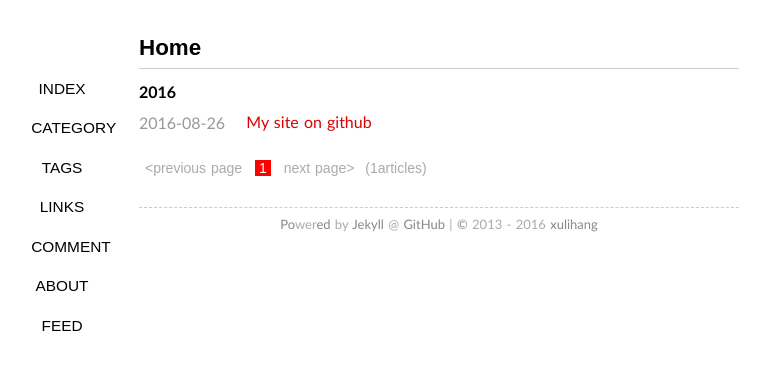
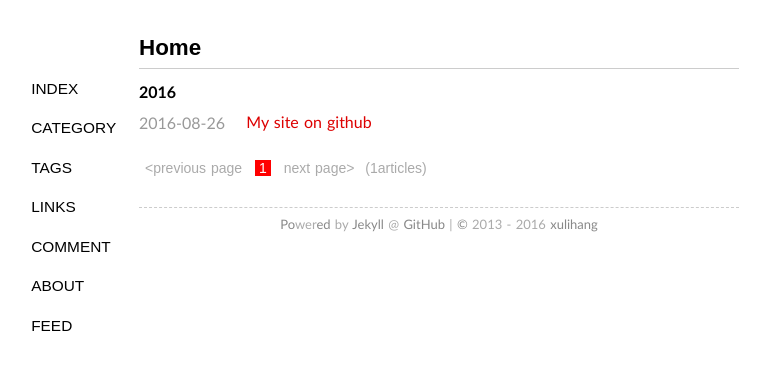
Before and after one commit to xlhhai/xlhhai.github.io, a Jekyll site: the page built from index.html, in a window 1280 px wide. Shown: the top 370 px of the page, without its empty margins (201-971 px from the left). Built offline with Jekyll 4.4.1, drawn with Linux system fonts in a browser that asks for light colours; some web fonts are replaced; the list of posts is cut into pages by our own code.

Commit message:
change nav style, center to left

```diff
--- a/media/css/style.css
+++ b/media/css/style.css
@@ -44,7 +44,7 @@ blockquote p{margin:0;padding:.5em 0;}
 .pageNav{font-weight:bold;font-size:17px;}
 .pageNavInvalid{font-weight:bold;font-size:17px;color:#D0D0D0;}
 header{padding:.5em 0;border-bottom: 1px solid #cccccc;}
-nav{font-family:"Electrolize",sans-serif;font-size:1.1em;text-transform:uppercase;float:left;margin-left:-8em;width:6em;text-align:center;}
+nav{font-family:"Electrolize",sans-serif;font-size:1.1em;text-transform:uppercase;float:left;margin-left:-8em;width:6em;text-align:left;}
 nav a{display:block;padding:.7em 1em;color:#000000;}
 nav a:hover{background-color:#ff0000;text-decoration:none;color:#f9f9f9;-webkit-transition:color .2s linear;}
 .post{padding:.5em 0em;}
```
